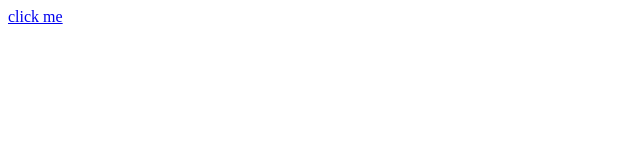
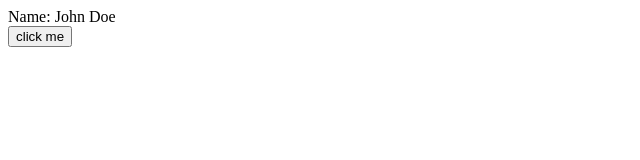
Before and after one commit to FrankreedX/Spotify-API-Test, a website: page client_credentials/public/index.html in a window 1280 px wide. Shown: the whole page, without its empty margins (0-640 px from the left). Drawn offline with nearby package versions, Linux system fonts and the light colour scheme.

Commit message:
got data from backend to front end

```diff
--- a/client_credentials/public/index.html
+++ b/client_credentials/public/index.html
@@ -4,16 +4,23 @@
     <meta charset="UTF-8">
     <title>test</title>
     <script src="https://ajax.googleapis.com/ajax/libs/jquery/3.3.1/jquery.min.js"></script>
+    <link rel="stylesheet" href="style.css">
     <script>
         function httpGetAsync() {
-            $.get("http://localhost:3777/connor", function (data, status) {
-                console.log("Data: " + data + " status: " + status);
-                return data;
+            console.log("click")
+            $.get("http://localhost:3777/connor", function (data) {
+                var deStringed = JSON.parse(data);
+                console.log(deStringed);
+                document.getElementById("Name").innerHTML = deStringed.display_name;
+                return 0;
             });
         }
     </script>
 </head>
 <body>
-    <a class="Connor" href="#" onclick="httpGetAsync()">click me</a>
+<div>
+    Name: <p id="Name">John Doe</p>
+</div>
+    <button class="Connor" href="#" onclick="httpGetAsync()">click me</button>
 </body>
 </html>
--- /dev/null
+++ b/client_credentials/public/style.css
@@ -0,0 +1,3 @@
+#Name{
+    display: inline;
+}
```
Also changed, not shown: client_credentials/app.js (+10 -5 lines).
